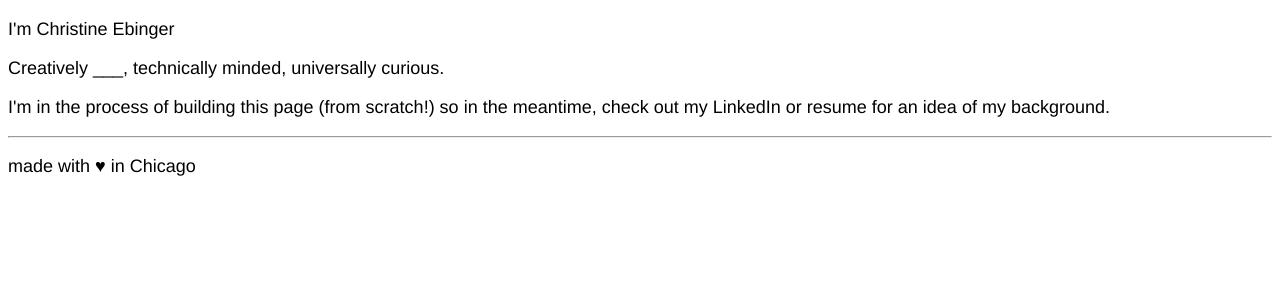
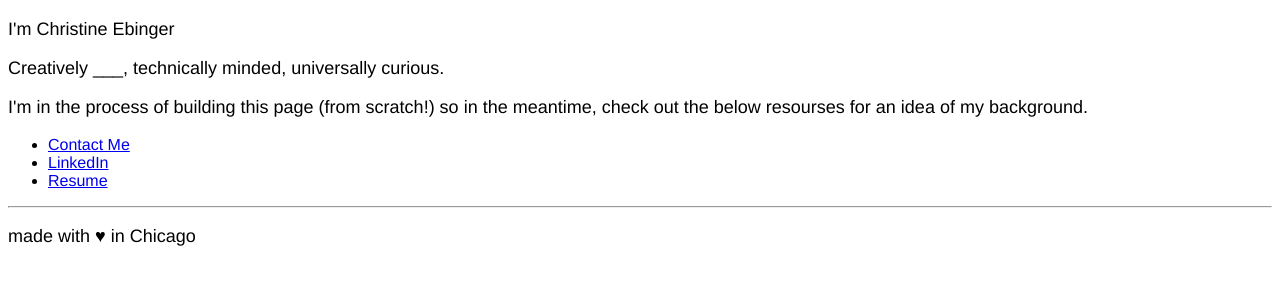
Before and after one commit to cebinger/cebinger.github.io, a plain HTML site: page unit_3/index.html in a window 1280 px wide. Shown: the part 61-346 px from the top of the page. Drawn offline with Linux system fonts and the light colour scheme.

Commit message:
Added hyperlinked list

```diff
--- a/unit_3/index.html
+++ b/unit_3/index.html
@@ -4,11 +4,20 @@
      	<title>Christine's Ebinger</title>
      	<link rel="stylesheet" type="text/css" href="css/style.css">
      </head>
+
      <body>
           <h1>Hello</h1>
      	<p id="slogan">I'm Christine Ebinger</p>
      	<p>Creatively ___, technically minded, universally curious.</p>
-     	<p>I'm in the process of building this page (from scratch!) so in the meantime, check out my LinkedIn or resume for an idea of my background.</p>
+     	<p>I'm in the process of building this page (from scratch!) so in the meantime, check out the below resourses for an idea of my background.</p>
+
+        <ul>
+          <li><a href="mailto:christineebinger@gmail.com">Contact Me</a></li>
+          <li><a href="https://www.linkedin.com/in/christine-ebinger-a8bb1921/">LinkedIn</a></li>
+          <li><a href="https://www.resumonk.com/download/users/423128/resumes/446718.pdf">Resume</a></li>
+        </ul>
+
+
      	<hr>
      	<p>made with &hearts; in Chicago</p>
      </body>
```
Also changed, not shown: 2 other files.
